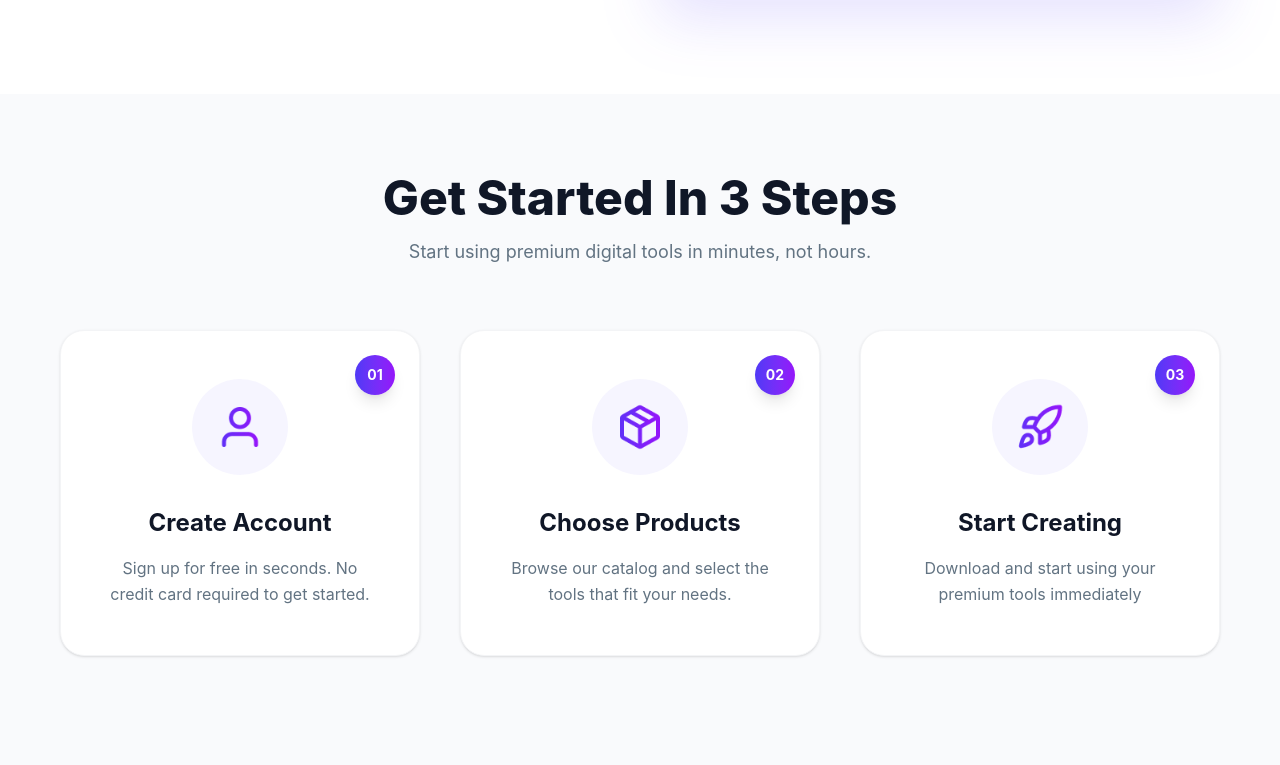
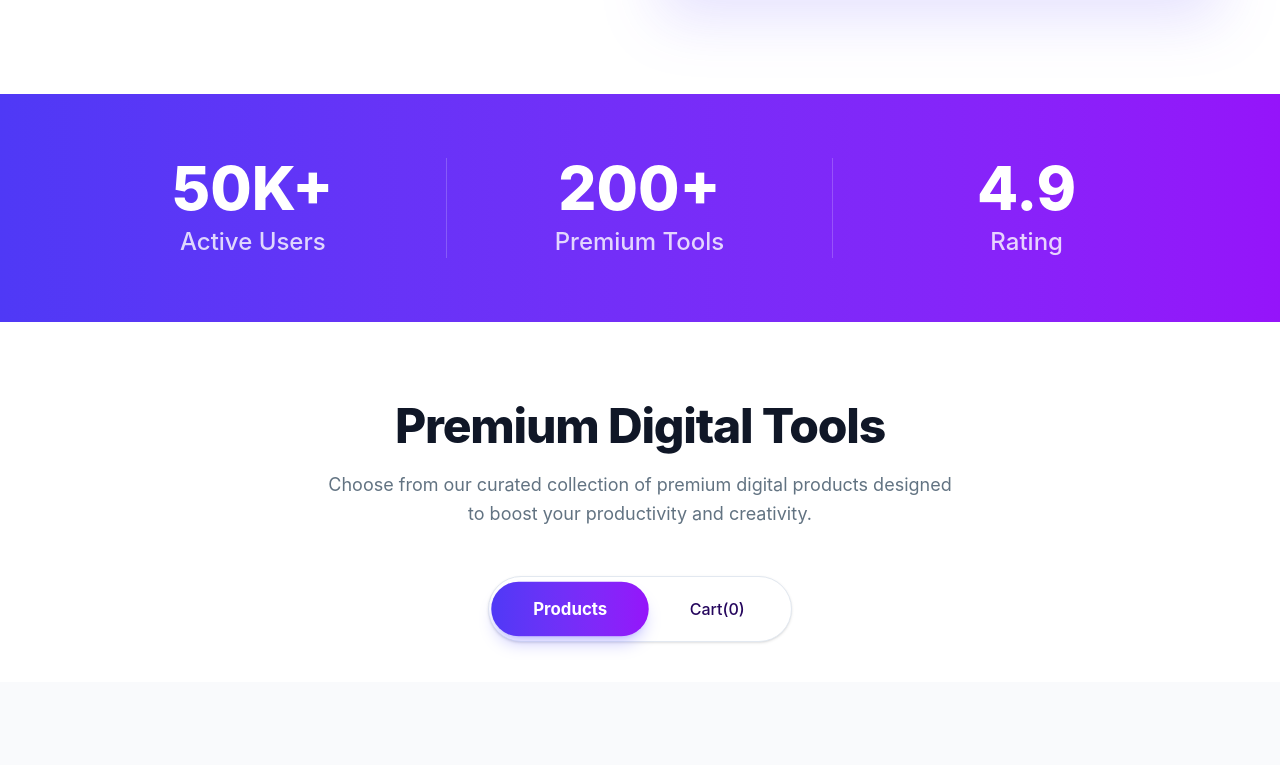
Before and after one commit to dhsuzon/digitools_project, a React (Vite) app: page / in a window 1280 px wide. Shown: the part 855-1620 px from the top of the page. Built offline with nearby package versions, Linux system fonts and the light colour scheme.

Commit message:
toogle buttons created

```diff
--- /dev/null
+++ b/public/ProductData.json
@@ -0,0 +1,111 @@
+[{
+        "id": 1,
+        "name": "AI Writing Pro",
+        "description": "Generate high-quality content, blogs, and marketing copy in seconds with advanced AI.",
+        "price": 29,
+        "period": "Monthly",
+        "tag": "Best Seller",
+        "tagType": "popular",
+        "features": ["Unlimited AI generations", "50+ writing templates", "Grammar checker"],
+        "icon": "✍️"
+    },
+    {
+        "id": 2,
+        "name": "Design Templates Pack",
+        "description": "2000+ premium templates for social media, presentations, and marketing materials.",
+        "price": 49,
+        "period": "One-Time",
+        "tag": "Popular",
+        "tagType": "popular",
+        "features": ["2000+ templates", "Monthly updates", "Commercial license"],
+        "icon": "🎨"
+    },
+    {
+        "id": 3,
+        "name": "Premium Stock Assets",
+        "description": "Access millions of royalty-free photos, videos, and graphics for your projects.",
+        "price": 19,
+        "period": "Monthly",
+        "tag": "New",
+        "tagType": "new",
+        "features": ["10M+ assets", "Commercial use", "No attribution"],
+        "icon": "📷"
+    },
+    {
+        "id": 4,
+        "name": "Automation Toolkit",
+        "description": "Automate repetitive tasks and streamline your workflow with powerful scripts.",
+        "price": 79,
+        "period": "Yearly",
+        "tag": "Best Seller",
+        "tagType": "popular",
+        "features": ["20+ automations", "API access", "Priority support"],
+        "icon": "⚙️"
+    },
+    {
+        "id": 5,
+        "name": "Resume Builder Pro",
+        "description": "Create professional resumes with cover letters that land more interviews.",
+        "price": 15,
+        "period": "One-Time",
+        "tag": "New",
+        "tagType": "new",
+        "features": ["10+ templates", "ATS optimization", "Export to PDF"],
+        "icon": "📄"
+    },
+    {
+        "id": 6,
+        "name": "Social Media Content Kit",
+        "description": "Complete toolkit for creating engaging social media content across all platforms.",
+        "price": 39,
+        "period": "Monthly",
+        "tag": "Best Seller",
+        "tagType": "popular",
+        "features": ["500+ assets", "Schedule included", "Analytics dashboard"],
+        "icon": "📱"
+    },
+    {
+        "id": 7,
+        "name": "Video Editor Pro",
+        "description": "Powerful cloud-based video editor with premium effects and transitions.",
+        "price": 45,
+        "period": "Monthly",
+        "tag": "Popular",
+        "tagType": "popular",
+        "features": ["4K exporting", "Stock music library", "Team collaboration"],
+        "icon": "🎬"
+    },
+    {
+        "id": 8,
+        "name": "SEO Analyzer Tool",
+        "description": "Boost your website ranking with in-depth keyword research and site audits.",
+        "price": 59,
+        "period": "Monthly",
+        "tag": "New",
+        "tagType": "new",
+        "features": ["Site health audit", "Keyword tracking", "Competitor analysis"],
+        "icon": "🔍"
+    },
+    {
+        "id": 9,
+        "name": "E-Learning Platform",
+        "description": "Host and sell your courses with a fully customizable learning management system.",
+        "price": 199,
+        "period": "Yearly",
+        "tag": "Best Value",
+        "tagType": "popular",
+        "features": ["Unlimited students", "Payment gateway", "Custom domain"],
+        "icon": "🎓"
+    },
+    {
+        "id": 10,
+        "name": "Email Marketing Suite",
+        "description": "Design and send automated email campaigns that convert leads into customers.",
+        "price": 35,
+        "period": "Monthly",
+        "tag": "New",
+        "tagType": "new",
+        "features": ["Email automation", "Drag-and-drop editor", "A/B testing"],
+        "icon": "✉️"
+    }
+]
--- a/src/App.jsx
+++ b/src/App.jsx
@@ -5,12 +5,17 @@ import Navbar from "./components/navbar/Navbar";
 import PricingSection from "./components/main/pricingsection/PricingSection";
 import WorkFlowSection  from "./components/main/workflowsection/WorkFlowSection.jsx";
 import Footer from "./components/main/footer/Footer.jsx";
+import StatsSection from "./components/main/statusSection/StatsSection.jsx";
+import ToggleButtons from "./components/main/tooglebuttons/ToggleButtons.jsx"
+
 
 const App = () => {
   return (
     <>
       <Navbar />
       <Banner />
+      < StatsSection/>
+      <ToggleButtons/>
       <StepSection />
       <PricingSection/>
       <WorkFlowSection/>
--- /dev/null
+++ b/src/components/main/statusSection/StatsSection.jsx
@@ -0,0 +1,34 @@
+import React from "react";
+
+const StatsSection = () => {
+  return (
+    <div className="bg-linear-to-r from-[#4F39F6] to-[#9514FA] w-full py-10 md:py-16">
+      <div className="max-w-7xl mx-auto px-6 md:px-15">
+        <div className="grid grid-cols-1 md:grid-cols-3 gap-10 md:gap-0 items-center justify-between text-white">
+          <div className="flex flex-col items-center border-white/20 md:border-r last:border-none">
+            <h2 className="text-4xl md:text-6xl font-extrabold mb-2">50K+</h2>
+            <p className="text-[#FFFFFF]/80 text-sm md:text-2xl font-medium">
+              Active Users
+            </p>
+          </div>
+
+          <div className="flex flex-col items-center border-white/20 md:border-r last:border-none">
+            <h2 className="text-4xl md:text-6xl font-extrabold mb-2">200+</h2>
+            <p className="text-[#FFFFFF]/80 text-sm md:text-2xl font-medium">
+              Premium Tools
+            </p>
+          </div>
+
+          <div className="flex flex-col items-center border-white/20 md:border-r last:border-none">
+            <h2 className="text-4xl md:text-6xl font-extrabold mb-2">4.9</h2>
+            <p className="text-[#FFFFFF]/80 text-sm md:text-2xl font-medium">
+              Rating
+            </p>
+          </div>
+        </div>
+      </div>
+    </div>
+  );
+};
+
+export default StatsSection;
--- /dev/null
+++ b/src/components/main/tooglebuttons/ToggleButtons.jsx
@@ -0,0 +1,50 @@
+import React, { useState } from "react";
+
+const ToggleButtons = () => {
+
+  const [activeTab, setActiveTab] = useState("products");
+
+  return (
+    <section className="w-full bg-white pt-20 pb-10 px-6">
+      <div className="max-w-7xl mx-auto">
+        <div className="text-center mb-12 space-y-5">
+          <h1 className="text-4xl md:text-5xl font-extrabold text-[#101727] tracking-tight">
+            Premium Digital Tools
+          </h1>
+          <p className="text-[#627382] text-base md:text-lg max-w-2xl mx-auto leading-relaxed">
+            Choose from our curated collection of premium digital products
+            designed <br /> to boost your productivity and creativity.
+          </p>
+        </div>
+
+        <div className="flex justify-center gap-1 items-center p-1.5 bg-white w-fit mx-auto rounded-full border border-[#E2E8F0] shadow-sm">
+          {/* ২. Products Button */}
+          <button
+            onClick={() => setActiveTab("products")}
+            className={`px-10 py-3.5 rounded-full  text-base transition-all cursor-pointer border-none scale-105 ${
+              activeTab === "products"
+                ? "text-white bg-linear-to-r from-[#4F39F6] to-[#9514FA] shadow-lg shadow-indigo-500/30 font-bold"
+                : "text-[#25065D] bg-white font-medium"
+            }`}
+          >
+            Products
+          </button>
+
+          {/* ৩. Cart Button */}
+          <button
+            onClick={() => setActiveTab("cart")}
+            className={`px-10 py-3.5 rounded-full text-base transition-all cursor-pointer border-none flex items-center gap-2 ${
+              activeTab === "cart"
+                ? "text-white bg-linear-to-r from-[#4F39F6] to-[#9514FA] shadow-lg shadow-indigo-500/30 font-bold"
+                : "text-[#25065D] bg-white font-medium"
+            }`}
+          >
+            Cart(0)
+          </button>
+        </div>
+      </div>
+    </section>
+  );
+};
+
+export default ToggleButtons;
--- a/src/components/navbar/Navbar.jsx
+++ b/src/components/navbar/Navbar.jsx
@@ -74,7 +74,7 @@ const Navbar = () => {
         <div className="flex items-center gap-2 sm:gap-4 md:gap-6">
           <div className="relative cursor-pointer hover:scale-110 transition-transform p-2">
             <LuShoppingCart className="text-xl md:text-2xl text-[#101727]" />
-            <span className="absolute top-0 right-0 bg-[#4F39F6] text-white text-[9px] md:text-[10px] rounded-full w-4 h-4 flex items-center justify-center">
+            <span className="absolute top-0 right-0 bg-red-500 text-white text-[9px] md:text-[10px] rounded-full w-4 h-4 flex items-center justify-center">
               0
             </span>
           </div>
```
